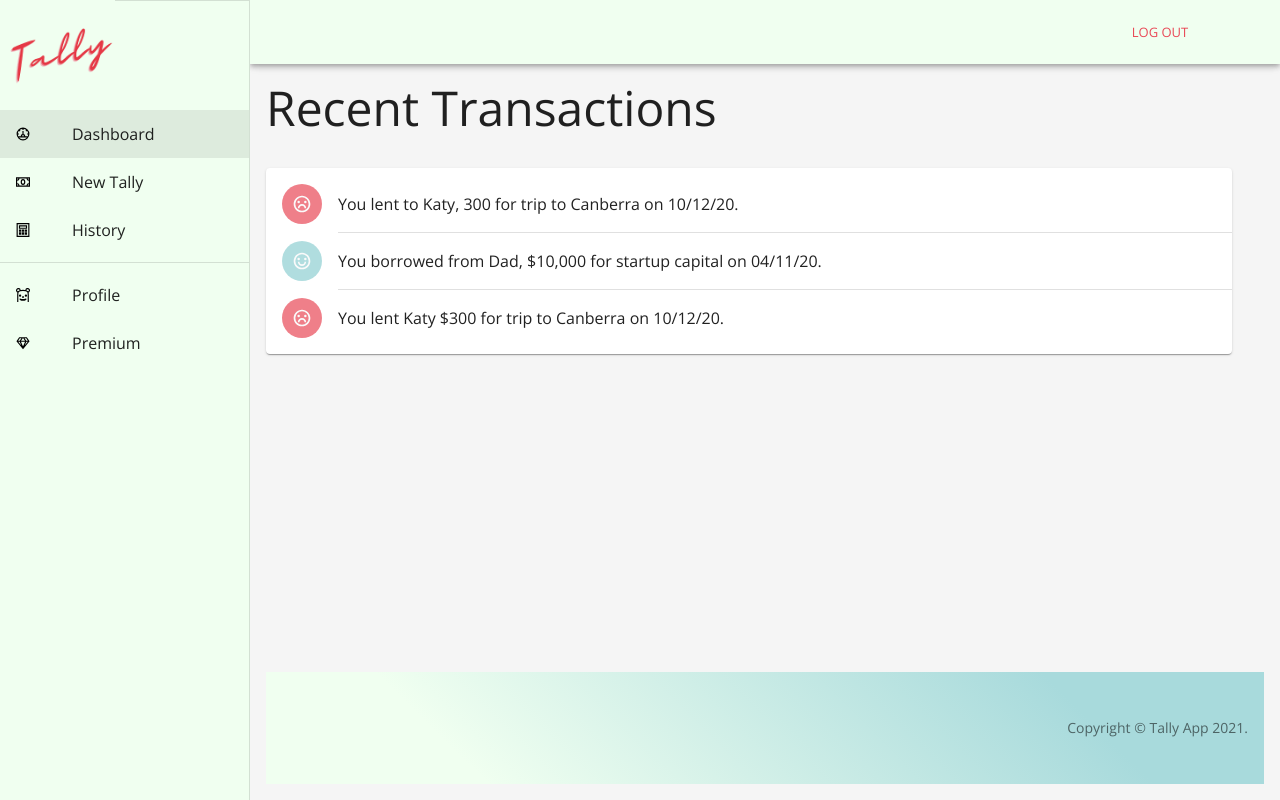
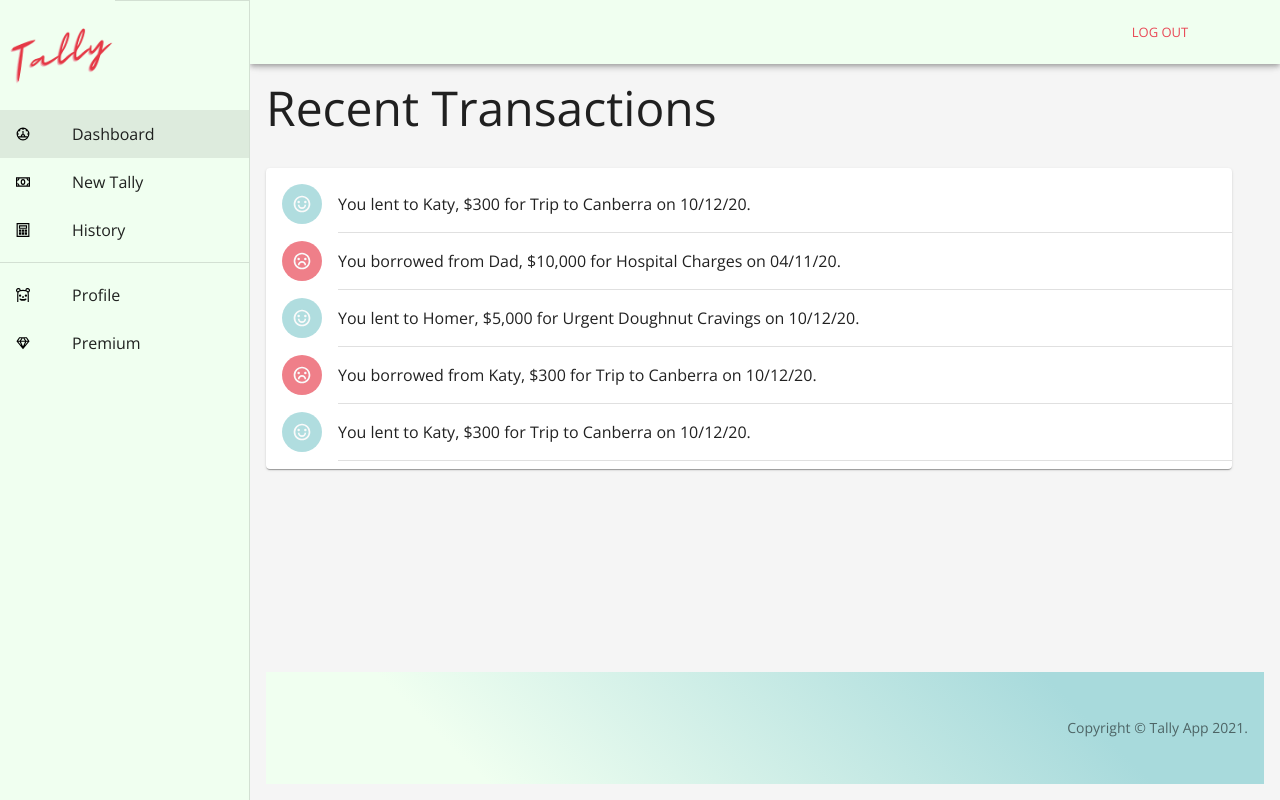
Before and after one commit to awalemandi/tally, a React (Create React App) app: page /home/history in a window 1280 px wide. Built offline with nearby package versions, Linux system fonts and the light colour scheme.

Commit message:
imported transaction history from data.ts to be displayed

```diff
--- a/src/components/menu/history/History.tsx
+++ b/src/components/menu/history/History.tsx
@@ -12,6 +12,16 @@ import {
 	Paper,
 } from '@material-ui/core';
 import { RiEmotionHappyLine, RiEmotionUnhappyLine } from 'react-icons/ri';
+import {transactions} from './data';
+
+// interface transactionData {
+//     transactionType: 'LENT' | 'BORROWED';
+//     amount: string;
+//     reason: string;
+//     party: string;
+//     date: string;
+//     category: string;
+// };
 
 const useStyles = makeStyles(theme => ({
 	root: {
@@ -19,10 +29,10 @@ const useStyles = makeStyles(theme => ({
 		marginTop: '1rem',
 		padding: 0,
 	},
-	up: {
+	lentIcon: {
 		backgroundColor: fade(theme.palette.secondary.main, 0.9), //rgb(106, 192, 121, 0.8)
 	},
-	down: {
+	borrowedIcon: {
 		backgroundColor: fade(theme.palette.primary.main, 0.7), //'rgb(235, 69, 69, 0.8)',
 	},
 }));
@@ -43,18 +53,20 @@ const History = () => {
 				<Grid item xs={12}>
 					<Paper>
 						<List>
-							<ListItem>
+							{transactions.map(transaction => <>
+								<ListItem>
 								<ListItemAvatar>
-									<Avatar className={classes.down}>
-										<RiEmotionUnhappyLine />
+									<Avatar className={transaction.transactionType == 'LENT'? classes.lentIcon : classes.borrowedIcon}>
+										{ transaction.transactionType == 'LENT' ? <RiEmotionHappyLine /> : <RiEmotionUnhappyLine />}
 									</Avatar>
 								</ListItemAvatar>
 								<ListItemText
-									primary={`You ${`lent to`} ${`Katy`}, ${`300`} for ${`trip to Canberra`} on ${`10/12/20`}.`}
+									primary={`You ${transaction.transactionType == 'LENT'? 'lent to' : 'borrowed from'} ${transaction.party}, $${transaction.amount} for ${transaction.reason} on ${transaction.date}.`}
 								/>
 							</ListItem>
 							<Divider variant='inset' component='li' />
-							<ListItem>
+							</>)}
+							{/* <ListItem>
 								<ListItemAvatar>
 									<Avatar className={classes.up}>
 										<RiEmotionHappyLine />
@@ -70,7 +82,7 @@ const History = () => {
 									</Avatar>
 								</ListItemAvatar>
 								<ListItemText primary='You lent Katy $300 for trip to Canberra on 10/12/20.' />
-							</ListItem>
+							</ListItem> */}
 						</List>
 					</Paper>
 				</Grid>
--- a/src/components/menu/history/data.ts
+++ b/src/components/menu/history/data.ts
@@ -1,18 +1,43 @@
-interface transactionData {
-    transactionType: 'lent' | 'borrowed';
-    amount: number;
-    party: string;
-    date: string;
-    category: string;
-}
-
+//dummy data for History page
 export const transactions = [
     {
-        transactionType: 'lent',
-        amount: 300,
+        transactionType: 'LENT',
+        amount: '300',
+        reason: 'Trip to Canberra',
         party: 'Katy',
         date: '10/12/20',
         category: 'Friends'
-
+    },
+    {
+        transactionType: 'BORROWED',
+        amount: '10,000',
+        reason: 'Hospital Charges',
+        party: 'Dad',
+        date: '04/11/20',
+        category: 'Family'
+    },
+    {
+        transactionType: 'LENT',
+        amount: '5,000',
+        reason: 'Urgent Doughnut Cravings',
+        party: 'Homer',
+        date: '10/12/20',
+        category: 'Friends'
+    },
+    {
+        transactionType: 'BORROWED',
+        amount: '300',
+        reason: 'Trip to Canberra',
+        party: 'Katy',
+        date: '10/12/20',
+        category: 'Friends'
+    },
+    {
+        transactionType: 'LENT',
+        amount: '300',
+        reason: 'Trip to Canberra',
+        party: 'Katy',
+        date: '10/12/20',
+        category: 'Friends'
     }
 ]
```
Also changed, not shown: 1 other file (tests, documents, lock files or other folders).
